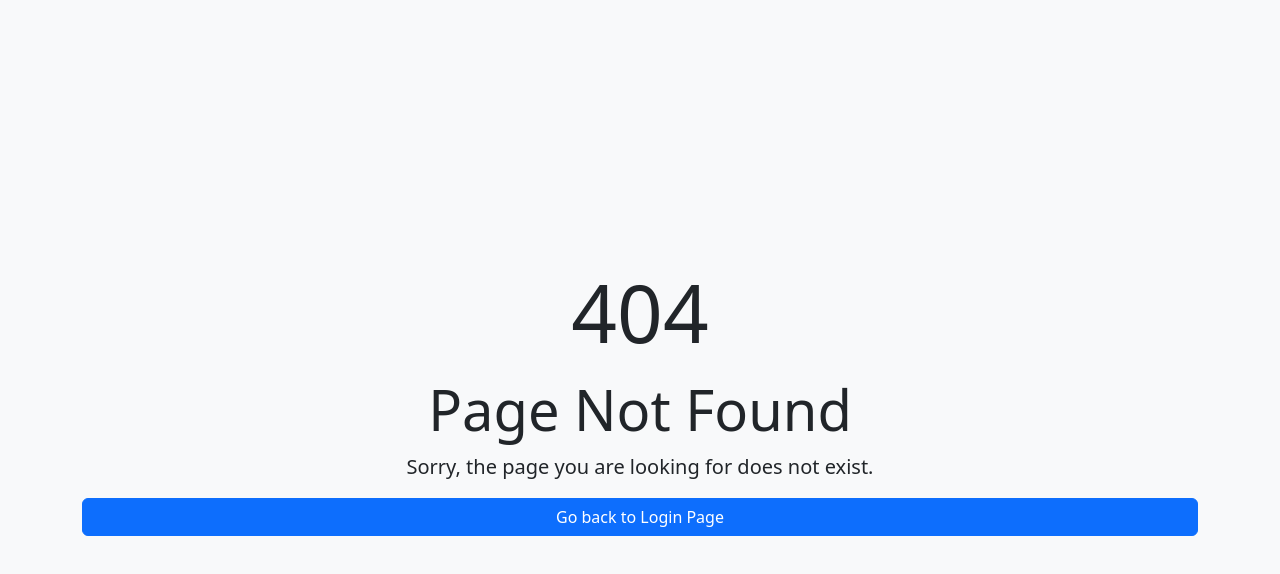
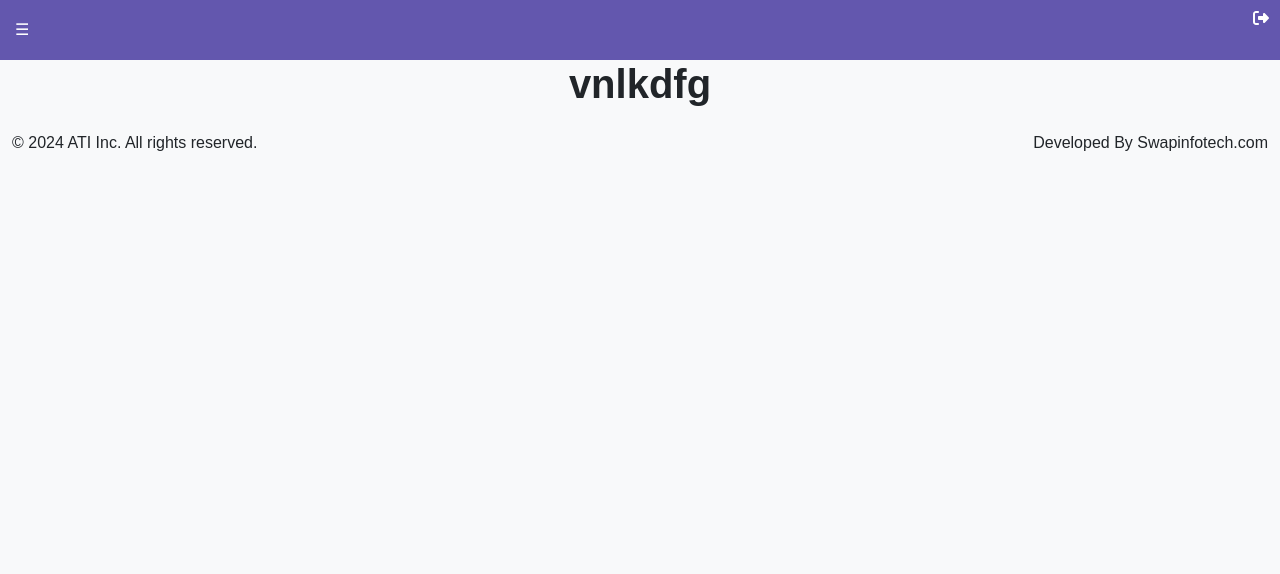
Before and after one commit to Chanchala07/react-atiRMS, a React (Create React App) app: page /home-page in a window 1280 px wide. Before the commit this address had no page. Shown: the top 574 px of the page. Built offline with nearby package versions, Linux system fonts and the light colour scheme.

Commit message:
home Page

```diff
--- a/src/App.tsx
+++ b/src/App.tsx
@@ -4,6 +4,8 @@ import { BrowserRouter, Routes, Route } from "react-router-dom";
 import NotFoundPage from './app/components/pages/NotFoundPage';
 import EmployeeList from './app/components/pages/employee/EmployeeList';
 import NavBar from './app/components/pages/navbar/NavBar';
+import HomePage from './app/components/pages/home-page/HomePage';
+
 
 function App() {
   return (
@@ -11,7 +13,8 @@ function App() {
   <BrowserRouter>
       <Routes>
         <Route path="/" element={  <LoginPage/>}/>
-        <Route path="/employee-list" element={  <EmployeeList/>}/>
+        {/* <Route path="/employee-list" element={  <EmployeeList/>}/> */}
+        <Route path="/home-page" element={  <HomePage/>}/>
         <Route path="/navbar" element={  <NavBar/>}/>
         <Route path="*" element={<NotFoundPage />} />
       </Routes>
--- a/src/app/components/pages/employee/EmployeeList.tsx
+++ b/src/app/components/pages/employee/EmployeeList.tsx
@@ -3,7 +3,8 @@ import React from 'react'
 const EmployeeList = () => {
   return (
    <>
-   <h1>Emloyee</h1></>
+   <h1>vnlkdfg</h1>
+  </>
   )
 }
 
--- /dev/null
+++ b/src/app/components/pages/footer-after-login/FooterLogin.tsx
@@ -0,0 +1,16 @@
+const FooterLogin = () => {
+    return (
+        <>
+            <footer className="container-fluid">
+                <div className="row">
+                    <div className="col-md-12 d-flex justify-content-between align-items-center">
+                        <span>© 2024 <a>ATI Inc. </a>All rights reserved.</span>
+                        <span>Developed By <a href="https://swapinfotech.com/"></a>Swapinfotech.com</span>
+                    </div>
+                </div>
+            </footer>
+        </>
+    )
+}
+
+export default FooterLogin
--- /dev/null
+++ b/src/app/components/pages/home-page/HomePage.tsx
@@ -0,0 +1,17 @@
+import NavBar from '../navbar/NavBar'
+import EmployeeList from '../employee/EmployeeList'
+import SideBar from '../side-bar/SideBar'
+import './homePage.css'
+import FooterLogin from '../footer-after-login/FooterLogin'
+
+const HomePage = () => {
+  return (
+    <>
+      <div className='w-100 '>
+      <SideBar />
+      </div>
+    </>
+  )
+}
+
+export default HomePage
--- /dev/null
+++ b/src/app/components/pages/home-page/homePage.css
@@ -0,0 +1,24 @@
+.Section{
+    background-image: linear-gradient(rgba(0, 0, 0, 0.23), rgba(0, 0, 0, 0.23)), url('http://ati.eastus.cloudapp.azure.com:5000/Content/Images/Banners/Login-3.jpg');
+    width: 100vw;
+    background-size: cover;
+    height: calc(100vh - 200px);
+    background-position: center;
+    padding: 30px;
+    background-repeat: no-repeat;
+}
+.login-container{
+    padding: 40px;
+    background-color: #13121240 !important;
+    opacity: 0.8 !important;
+}
+.fa-icon{
+    top: 10px;
+    position: absolute;
+    right: 11px;
+    color: #777;
+}
+.top-div{
+    height: 55px;
+    background: #564aa3;
+}
--- a/src/app/components/pages/login-page/LoginPage.tsx
+++ b/src/app/components/pages/login-page/LoginPage.tsx
@@ -42,7 +42,7 @@ const LoginPage = () => {
 
                   </div>
                   <div className='login-btn'>
-                    <Link to="/navbar">
+                    <Link to="/home-page">
                       <button type='button'
                         className='btn btn-primary btn-lg w-100 fs-6'
                         style={{background:"#337ab7",
--- a/src/app/components/pages/navbar/NavBar.tsx
+++ b/src/app/components/pages/navbar/NavBar.tsx
@@ -1,20 +1,26 @@
-import React from 'react'
+import { faSignOutAlt } from "@fortawesome/free-solid-svg-icons"
+import { FontAwesomeIcon } from "@fortawesome/react-fontawesome"
+
+import './navBar.css';
 
 const NavBar = () => {
   return (
-   <>
-   <nav className="navbar navbar-inverse">
-  <div className="container-fluid">
-    <div className="navbar-header">
-      <a className="navbar-brand" href="#">WebSiteName</a>
-    </div>
+    <>
+      <header className="topnavbar-wrapper">
+        <nav className="navbar topnavbar">
+          <div className="navbar-header">
 
-    <ul className="nav navbar-nav navbar-right">
-      <li><a href="#"><span className="glyphicon glyphicon-log-in"></span> LogOut</a></li>
-    </ul>
-  </div>
-</nav>
-   </>
+          </div>
+          <div>
+            <ul className="nav navbar-nav navbar-right">
+              <li><a href="#"> <FontAwesomeIcon icon={faSignOutAlt} className='fa-icon' style={{ color: "#fff" }} /></a></li>
+            </ul>
+          </div>
+
+        </nav>
+      </header>
+
+    </>
   )
 }
 
--- a/src/app/components/pages/navbar/navBar.css
+++ b/src/app/components/pages/navbar/navBar.css
@@ -0,0 +1,8 @@
+.navbar{
+    background-color: #6357ae;
+    min-height: 55px;
+}
+.navbar-header{
+    width: 220px;
+    text-align: center;
+}
--- /dev/null
+++ b/src/app/components/pages/side-bar/SideBar.tsx
@@ -0,0 +1,74 @@
+import React, { useState } from 'react'; // Import useState from React
+import './sideBar.css';
+import atiLogo from '../../../assets/images/logo-white.png';
+import EmployeeList from '../employee/EmployeeList';
+import FooterLogin from '../footer-after-login/FooterLogin';
+import { FontAwesomeIcon } from '@fortawesome/react-fontawesome';
+import { faSignOutAlt } from "@fortawesome/free-solid-svg-icons"
+
+
+const SideBar = () => {
+    const [isSidebarOpen, setIsSidebarOpen] = useState(false);
+
+    const toggleSidebar = () => {
+        setIsSidebarOpen(!isSidebarOpen);
+    };
+
+    return (
+        <>
+            <div className="App">
+                {/* Sidebar */}
+                <div
+                    className={`w3-sidebar w3-bar-block w3-card w3-animate-left ${isSidebarOpen ? 'open' : 'closed'}`}
+                    style={{ display: isSidebarOpen ? 'block' : 'none', width: '25%' }}
+                    id="mySidebar"
+                >
+                 <nav className="navbar topnavbar">
+                        <div className="navbar-header">
+                        <img
+                        src={atiLogo}
+                        onClick={toggleSidebar}
+                        style={{ cursor: 'pointer', height:"20px" }}
+                        alt="Sidebar Close"
+                    />
+                        </div>
+                    </nav>
+
+                    <a href="#" className="w3-bar-item w3-button">Link 1</a>
+                    <a href="#" className="w3-bar-item w3-button">Link 2</a>
+                    <a href="#" className="w3-bar-item w3-button">Link 3</a>
+                </div>
+
+                {/* Main Content */}
+                <div style={{ marginLeft: isSidebarOpen ? '25%' : '0%' }}>
+
+                    <header className="topnavbar-wrapper" style={{ background: "#6357ae" }}>
+                        <nav className="navbar topnavbar">
+
+                                <button
+                                    id="openNav"
+                                    className="w3-button w3-teal w3-xlarge"
+                                    onClick={toggleSidebar}
+                                    style={{ display: 'inline-block' }}
+                                >
+                                    &#9776;
+                                </button>
+
+                            <div>
+                                <ul className="nav navbar-nav navbar-right">
+                                    <li><a href="#"> <FontAwesomeIcon icon={faSignOutAlt} className='fa-icon' style={{ color: "#fff" }} /></a></li>
+                                </ul>
+                            </div>
+
+                        </nav>
+                    </header>
+
+                    <EmployeeList />
+                    <FooterLogin />
+                </div>
+            </div>
+        </>
+    );
+};
+
+export default SideBar;
--- /dev/null
+++ b/src/app/components/pages/side-bar/sideBar.css
@@ -0,0 +1,55 @@
+/* General styles for the App */
+.App {
+    font-family: Arial, sans-serif;
+    transition: margin-left 0.3s; /* Smooth transition for the main content */
+}
+
+/* Sidebar styles */
+.w3-sidebar {
+    background-color: #333; /* Dark background color */
+    color: white; /* Text color */
+    position: fixed; /* Fixed position for the sidebar */
+    z-index: 1; /* Stack above other content */
+    height: 100%; /* Full height */
+    overflow-y: auto; /* Scroll if needed */
+}
+
+/* Sidebar links */
+.w3-bar-item {
+    padding: 16px; /* Padding for links */
+    text-decoration: none; /* Remove underline */
+    color: white; /* Text color */
+    display: block; /* Block display for full width */
+    transition: background 0.3s; /* Smooth transition for hover effect */
+}
+
+.w3-bar-item:hover {
+    background-color: #575757; /* Darker background on hover */
+}
+
+/* Button styles */
+.w3-button {
+    background-color: transparent; /* Teal background */
+    color: white; /* White text */
+    border: none; /* No border */
+    padding: 10px 15px; /* Padding */
+    cursor: pointer; /* Pointer cursor */
+    transition: background 0.3s; /* Smooth transition */
+}
+
+.w3-button:hover {
+    background-color:#6357ae; /* Darker green on hover */
+
+}
+
+
+/* Responsive adjustments */
+@media screen and (max-width: 768px) {
+    .w3-sidebar {
+        width: 100%; /* Full width on small screens */
+        display: none; /* Hidden by default */
+    }
+    .w3-sidebar.open {
+        display: block; /* Show when open */
+    }
+}
```
Also changed, not shown: src/app/assets/images/logo-white.png (added), src/app/components/pages/footer-after-login/footerLogin.css (added).
